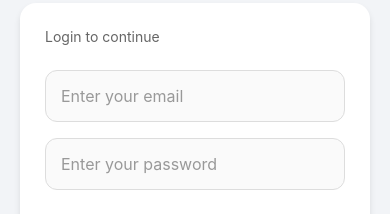
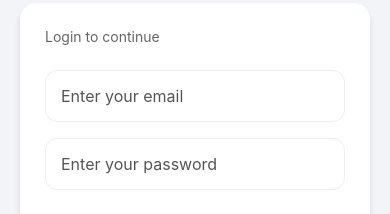
Before and after one commit to sandesh41work-ops/DevFeed, a React Native app: screen /Login in a window 390 px wide. Shown: the part 290-504 px from the top of the page. Built offline with nearby package versions, Linux system fonts and the light colour scheme; no server answers.

Commit message:
applied theme colors to custom input component

```diff
--- a/src/shared/components/Input.tsx
+++ b/src/shared/components/Input.tsx
@@ -1,5 +1,5 @@
-import { KeyboardTypeOptions } from "react-native";
-import { StyleSheet, TextInput } from "react-native";
+import { KeyboardTypeOptions, StyleSheet, TextInput } from "react-native";
+import { useTheme } from "../hooks/useTheme";
 
 type InputProps = {
   placeholder: string;
@@ -16,11 +16,20 @@ const Input = ({
   secureTextEntry,
   keyboardType,
 }: InputProps) => {
+  const { colors } = useTheme();
+
   return (
     <TextInput
-      style={styles.input}
+      style={[
+        styles.input,
+        {
+          backgroundColor: colors.card,
+          borderColor: colors.border,
+          color: colors.text,
+        },
+      ]}
       placeholder={placeholder}
-      placeholderTextColor="#999"
+      placeholderTextColor={colors.subtext}
       value={value}
       onChangeText={onChangeText}
       secureTextEntry={secureTextEntry}
@@ -36,11 +45,9 @@ const styles = StyleSheet.create({
   input: {
     height: 52,
     borderWidth: 1,
-    borderColor: "#ddd",
     borderRadius: 12,
     paddingHorizontal: 15,
     marginBottom: 16,
     fontSize: 16,
-    backgroundColor: "#fafafa",
   },
 });
```
